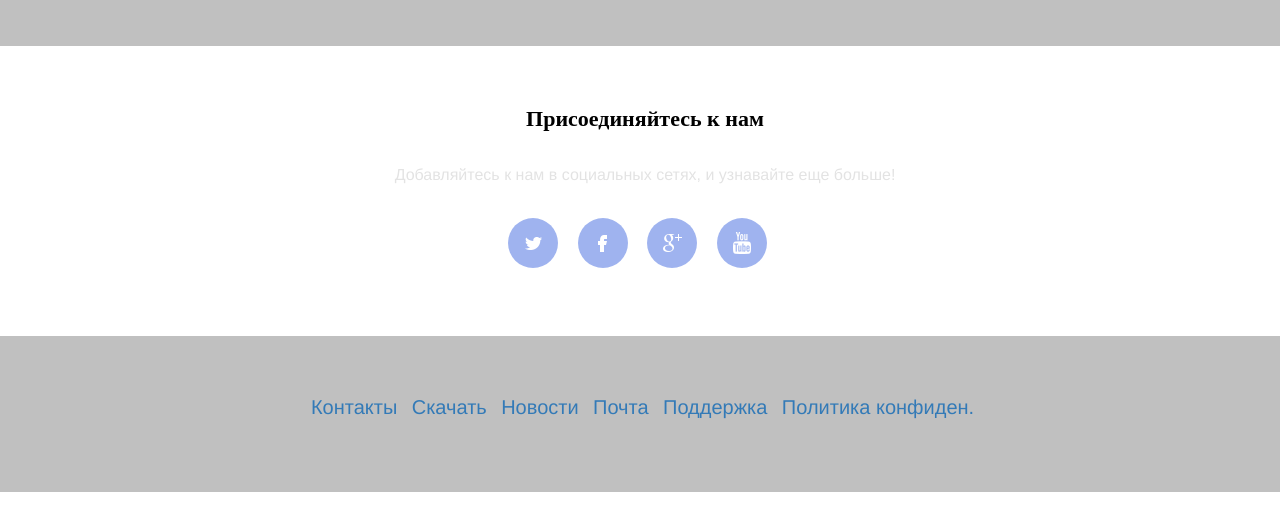
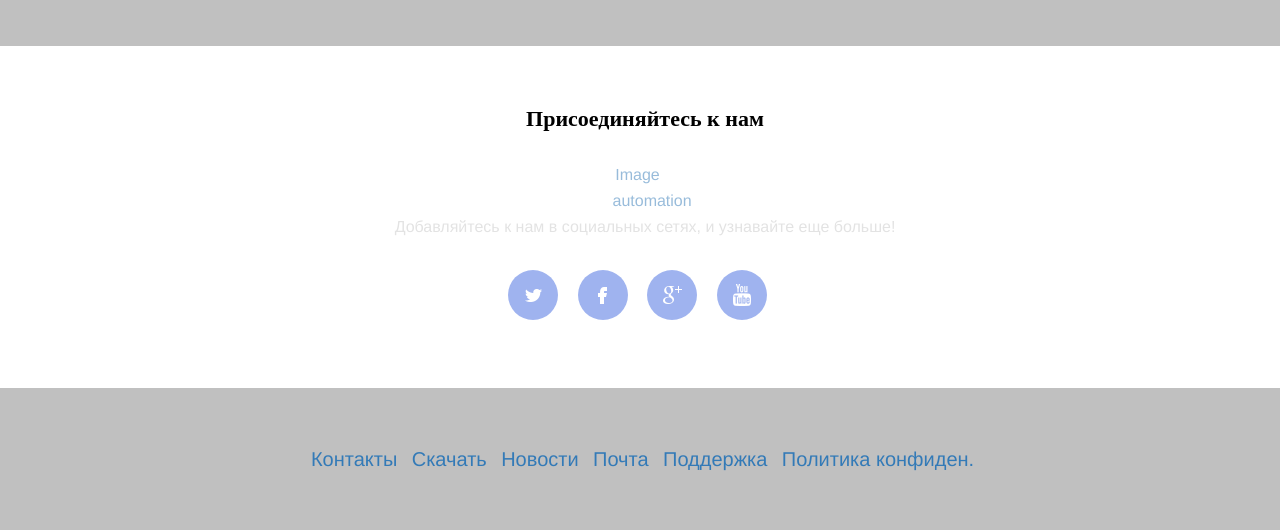
Before and after one commit to 0xVolodya/nadalfederer.github.io, a plain HTML site: page index.html in a window 1280 px wide. Shown: the part 1377-1907 px from the top of the page. Before the commit the page ends 1869 px from the top, so only its background shows below. Drawn offline with nearby package versions, Linux system fonts and the light colour scheme.

Commit message:
Update index.html

```diff
--- a/index.html
+++ b/index.html
@@ -106,6 +106,7 @@
             <div class="col-lg-3 col-md-3 col-sm-3"></div>
             <div class="col-lg-6 col-md-6 col-sm-6 col-xs-12 text-center">
                 <p class="title">Присоединяйтесь к нам</p>
+                <a href="https://supportivekoala.com/">Image automation</a>
 
                 <p>
                     Добавляйтесь к нам в социальных сетях, и узнавайте еще больше!
```
